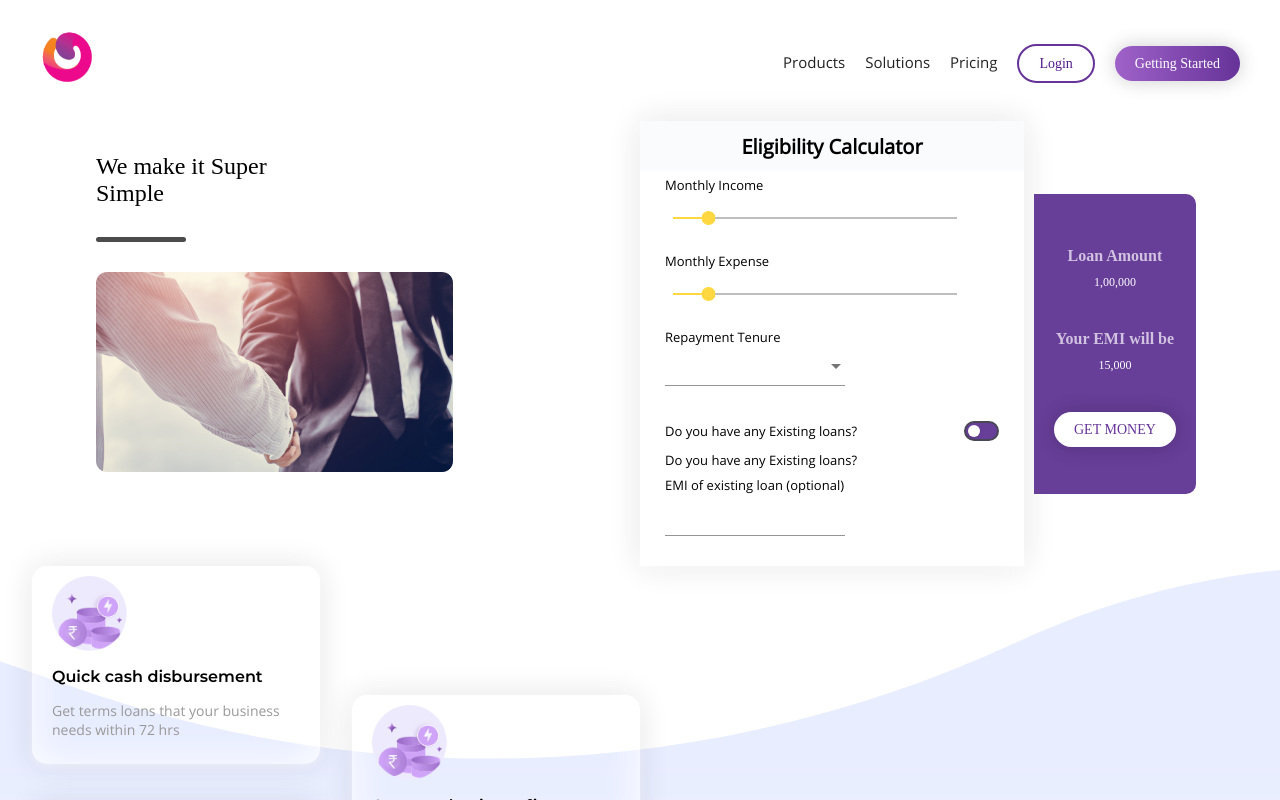
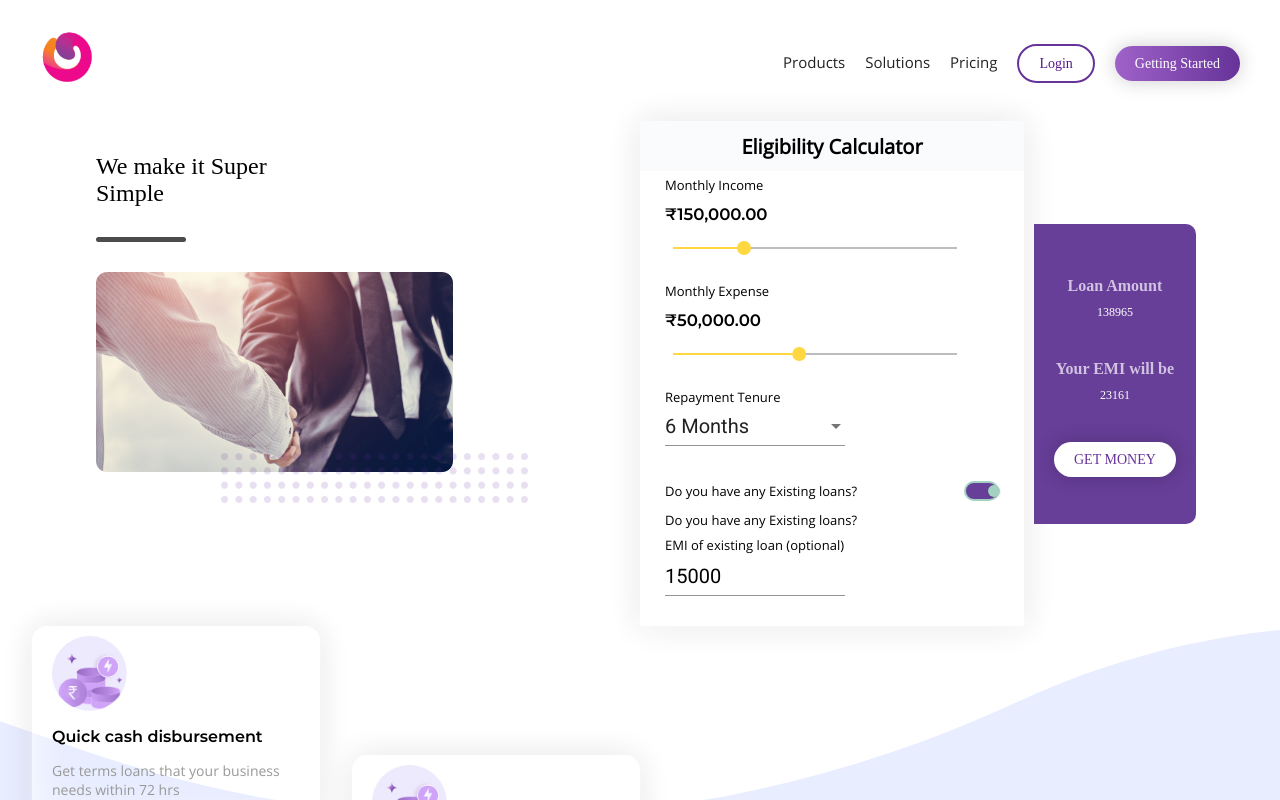
Before and after one commit to devsandeep26/open_assignment, an Angular app: page / in a window 1280 px wide. Shown: the top 800 px of the page. Built offline with nearby package versions, Linux system fonts and the light colour scheme; a web font is replaced by a local one.

Commit message:
implemented loan eligibility calculator

```diff
--- a/src/app/app.component.html
+++ b/src/app/app.component.html
@@ -34,26 +34,32 @@
           <img src="../assets/img/collect_img-video.png" alt="">
           <!-- <div class="hero_img"></div> -->
         </div>
+        <div class="dotted_image">
+          <img src="../assets/img/accounting_dots.png" alt="">
+        </div>
       </div>
     </div>
     <div class="container-md-2">
       <div class="flex_container align_center">
-        <div class="card">
+        <div class="card" [formGroup]="form">
           <div class="card_header">
             <h4>Eligibility Calculator</h4>
           </div>
           <div class="range_section">
             <p class="header">Monthly Income</p>
-            <mat-slider min="1" max="5" step="0.5" value="1.5"></mat-slider>
+            <h5>
+              {{form.value.income | currency:'INR'}}</h5>
+            <mat-slider (ngModelChange)="calculateEMI()" min="100000" max="300000" step="1" formControlName="income"></mat-slider>
           </div>
           <div class="range_section">
             <p class="header">Monthly Expense</p>
-            <mat-slider min="1" max="5" step="0.5" value="1.5"></mat-slider>
+            <h5>{{form.value.expense | currency:'INR'}}</h5>
+            <mat-slider (ngModelChange)="calculateEMI()" min="10000" max="100000" step="0.5" formControlName="expense"></mat-slider>
           </div>
           <div class="range_section">
             <p class="header">Repayment Tenure</p>
             <mat-form-field>
-              <mat-select>
+              <mat-select formControlName="repayment" (ngModelChange)="calculateEMI()">
                 <mat-option value="6">6 Months</mat-option>
                 <mat-option value="12">12 Months</mat-option>
                 <mat-option value="24">24 Months</mat-option>
@@ -62,13 +68,13 @@
           </div>
           <div class="range_section question_range">
             <p class="header">Do you have any Existing loans?</p>
-            <input type="checkbox" class="toggle" />
+            <input type="checkbox" formControlName="previous_emi" class="toggle" />
           </div>
-          <div class="range_section">
+          <div class="range_section" *ngIf="form.value.previous_emi">
             <p class="header">Do you have any Existing loans?</p>
             <span class="input_label">EMI of existing loan (optional)</span>
             <mat-form-field class="example-full-width">
-              <input matInput value="" />
+              <input (ngModelChange)="calculateEMI()" matInput formControlName="monthly_emi" value="" />
             </mat-form-field>
           </div>
         </div>
@@ -76,11 +82,11 @@
           <div class="message_container">
             <div class="message">
               <h4>Loan Amount</h4>
-              <p>1,00,000</p>
+              <p>{{emiObj.finalAmount}}</p>
             </div>
             <div class="message">
               <h4>Your EMI will be</h4>
-              <p>15,000</p>
+              <p>{{emiObj.emi}}</p>
             </div>
             <div class="btn-container">
               <a href="" class="border-button btn-fill btn-white">GET MONEY</a>
--- a/src/app/app.component.scss
+++ b/src/app/app.component.scss
@@ -46,10 +46,19 @@
       height: 200px;
     }
   }
+  .dotted_image {
+    img {
+      height: 50px;
+      position: relative;
+      top: -25px;
+      left: 125px;
+    }
+  }
 }
 
 .card {
-  box-shadow: inset 0 1px 40px 0 #fff, 0 2px 10px 0 rgba(255,255,255,.5), 0 0 30px 0 rgba(35,33,50,.12);
+  box-shadow: inset 0 1px 40px 0 #fff, 0 2px 10px 0 rgba(255, 255, 255, 0.5),
+    0 0 30px 0 rgba(35, 33, 50, 0.12);
   background: #ffffff;
   width: 60%;
   .card_header {
@@ -66,9 +75,14 @@
 
   .range_section {
     padding: 5px 25px;
-    p, .input_label {
-      font-size: .65rem;
+    p,
+    .input_label {
+      font-size: 0.65rem;
       font-family: openSansRegular;
+    }
+    h5 {
+      font-family: monteserrat_semibold;
+      margin-top: 0.5rem;
     }
   }
   .question_range {
@@ -82,7 +96,7 @@
   height: 300px;
   display: flex;
   align-items: center;
-  background: #673E98;
+  background: #673e98;
   border-top-right-radius: 10px;
   border-bottom-right-radius: 10px;
   margin-left: 10px;
@@ -93,18 +107,17 @@
       text-align: center;
       margin-bottom: 40px;
       h4 {
-        color: #D1C2E1;
-        font-size: .8rem;
+        color: #d1c2e1;
+        font-size: 0.8rem;
         margin-bottom: 10px;
       }
       p {
         color: #ffffff;
-        font-size: .6rem;
+        font-size: 0.6rem;
       }
     }
   }
 }
-
 
 #features {
   background: transparent url("../assets/img/sol_wave_bg.png") 0% 0% no-repeat
@@ -129,7 +142,7 @@
 
   p {
     color: #777777;
-      font-size: .6rem;
+    font-size: 0.6rem;
     margin-bottom: 2rem;
   }
 }
--- a/src/app/app.component.ts
+++ b/src/app/app.component.ts
@@ -1,21 +1,43 @@
 import { Component } from '@angular/core';
 import { FormBuilder, FormGroup } from '@angular/forms';
+const STANDARD_INTEREST = 10;
+
+interface displayLoanObject {
+  finalAmount,
+  emi
+}
 
 @Component({
   selector: 'app-root',
   templateUrl: './app.component.html',
-  styleUrls: ['./app.component.scss']
+  styleUrls: ['./app.component.scss'],
 })
 export class AppComponent {
   form: FormGroup;
-
-  constructor(
-    private fb: FormBuilder,
-  ) {}
+  public emiObj:displayLoanObject;
+  constructor(private fb: FormBuilder) {}
 
   ngOnInit() {
     this.form = this.fb.group({
-      color: 20
+      income: 150000,
+      expense: 50000,
+      repayment: '6',
+      previous_emi: true,
+      monthly_emi: 15000,
     });
+    this.calculateEMI();
+  }
+  calculateEMI() {
+    let loanAmount = this.form.value.income - this.form.value.monthly_emi;
+    let term = this.form.value.repayment;
+    let top = Math.pow(1 + STANDARD_INTEREST/1200, term);
+    let bottom = top - 1;
+    let ratio = top / bottom;
+    let EMI = +loanAmount * +STANDARD_INTEREST/1200 * +ratio;
+    let Total = +EMI * +term;
+    this.emiObj = {
+      emi: EMI.toFixed(0),
+      finalAmount: Total.toFixed(0),
+    };
   }
 }
```
Lines whose indentation alone changed are shown as unchanged.
